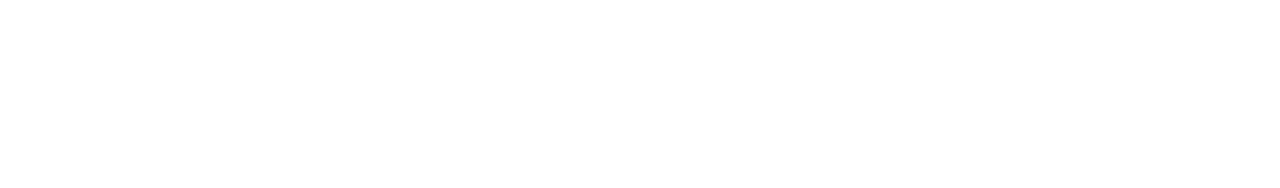
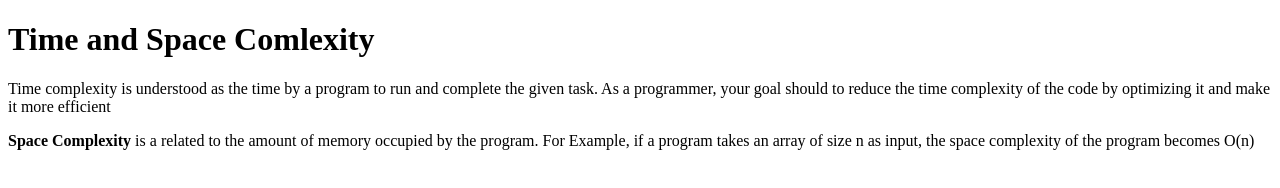
Before and after one commit to acciojob/time-and-space-complexity-Zafar6394, a website: page main.html in a window 1280 px wide. Drawn offline with Linux system fonts and the light colour scheme.

Commit message:
created a submission

```diff
--- a/main.html
+++ b/main.html
@@ -10,7 +10,9 @@
 	<!-- the entire body must be written by student -->
     <script type="text/javascript" src="./script.js">
 </script>
-
+<h1>Time and Space Comlexity</h1>
+	<p>Time complexity is understood as the time by a program to run and complete the given task. As a programmer, your goal should to reduce the time complexity of the code by optimizing it and make it more efficient </p>
+	<p><b>Space Complexity</b> is a related to the amount of memory occupied by the program. For Example, if a program takes an array of size n as input, the space complexity of the program becomes O(n) </p>
 </body>
 
 </html>
```
